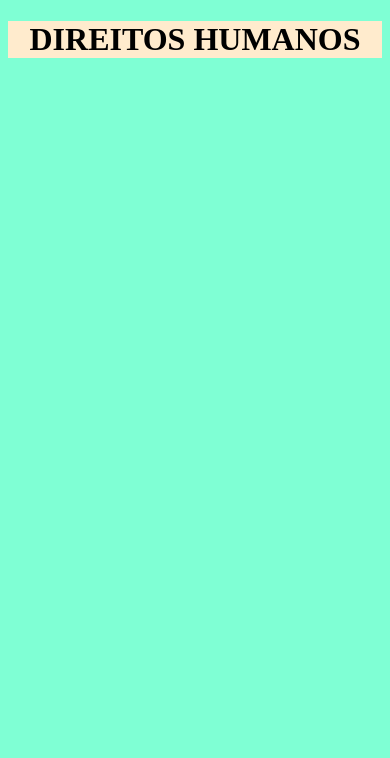
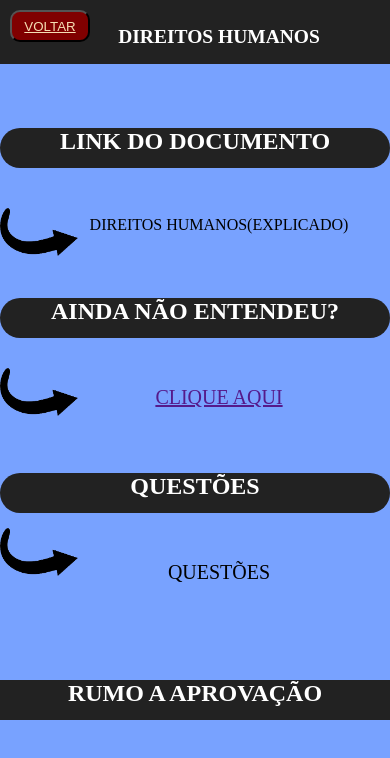
Before and after one commit to topado1234/eu, a plain HTML site: page DireitoHumanos.html in a window 390 px wide. Drawn offline with Linux system fonts and the light colour scheme.

Commit message:
movimentado

```diff
--- a/DireitoHumanos.html
+++ b/DireitoHumanos.html
@@ -1,5 +1,5 @@
   <!DOCTYPE html>
-  <html lang="en">
+  <html lang="pt-br">
   <head>
     <meta charset="UTF-8">
     <meta name="viewport" content="width=device-width, initial-scale=1.0">
@@ -7,17 +7,145 @@
   </head>
   <style>
     body{
-        background-color: aquamarine;
+        background-color: #78A2FF;
     }
-    #hum{
-        text-align: center;
-        background-color: blanchedalmond;
+    @media screen and(max-width:1200){
+
     }
 
+    @media screen and (max-width:500px) {
+     *{
+      margin: 0;
+     }
+
+      button{
+        width: 5pc;
+        height: 2pc;
+        border-radius: 10px;
+        background-color: maroon;
+        margin-top: 10px;
+        margin-left: 10px;
+      }
+      button a{
+        color: wheat;
+      }
+      #top{
+      text-align: center;
+      font-size: 13px;
+
+
+      }
+      #top h2{
+margin-left: 3pc;
+margin-top: -1pc;
+      }
+      #cabeçalho{
+        background-color: #222222;
+        color: white;
+        height: 4pc;
+      }
+      #duas{
+        text-align: center;
+      }
+      #p1 h2{
+        margin-top: 4pc;
+        background-color: #222222;
+        height: 40px;
+        border-radius: 20px;
+
+        color: white;
+      }
+      #p1 p{
+        margin-top: 3pc;
+        margin-left: 3pc;
+      }
+      #p1 img{
+        width: 20%;
+        position: absolute;
+        left: -0pc;
+        top: 13pc;
+      }
+      #p2 img{
+        width: 20%;
+        position: absolute;
+        left: -0pc;
+        top: 23pc;
+      }
+      #p2 h2{
+        background-color: #222222;
+        margin-top: 4pc;
+        color: white;
+        height: 40px;
+        border-radius: 20px;
+      }
+      #p2 p{
+        margin-top: 3pc;
+        margin-left: 3pc;
+        font-size: 20px;
+      }
+      #p3 img{
+        width: 20%;
+        position: absolute;
+        left: -0pc;
+        top: 33pc;
+      }
+      #p3 h2{
+        margin-top: 4pc;
+        background-color: #222222;
+        color: white;
+        height: 40px;
+        border-radius: 20px;
+      }
+      #p3 p{
+        margin-top: 3pc;
+        margin-left: 3pc;
+        font-size: 20px;
+     }
+     #aprov{
+        margin-top: 6pc;
+        background-color:  #222222;
+        height: 40px;
+        color: white;
+      }
+
+      }
   </style>
   <body>
-    <div id="hum">
-        <h1>DIREITOS HUMANOS</h1>
+    <div id="cabeçalho">
+    <div id="btn-voltar">
+
+      <button><a href="">VOLTAR</a></button>
     </div>
+    <div id="top">
+      <h2>DIREITOS HUMANOS</h2>
+    </div>
+  </div>
+  <div id="duas">
+    <div id="p1">
+      <img src="img.png" alt="">
+      <h2>LINK DO DOCUMENTO</h2>
+      <P>DIREITOS HUMANOS(EXPLICADO)</P>
+       </div>
+       <div id="p2">
+        <img src="img.png" alt="">
+        <h2>AINDA NÃO ENTENDEU?</h2>
+
+      <P><a href="">CLIQUE AQUI</a></P>
+
+       </div>
+       <div id="p3">
+        <img src="img.png" alt="">
+        <h2>QUESTÕES</h2>
+
+        <P>QUESTÕES</P>
+
+       </div>
+       <footer id="aprov">
+ <h2>RUMO A APROVAÇÃO</h2>
+       </footer>
+      </div>
+
+
   </body>
+  <script> alert("PROTA SOMENTE PAR TELA MOBILE, AINDA AJUSTANDO PARA desk/ portatil notebook")</script>
   </html>
```
Also changed, not shown: direitoConstitucional.html (+1 -1 lines), imagem.png (added), images-removebg-preview.png (added), img.png (added).
